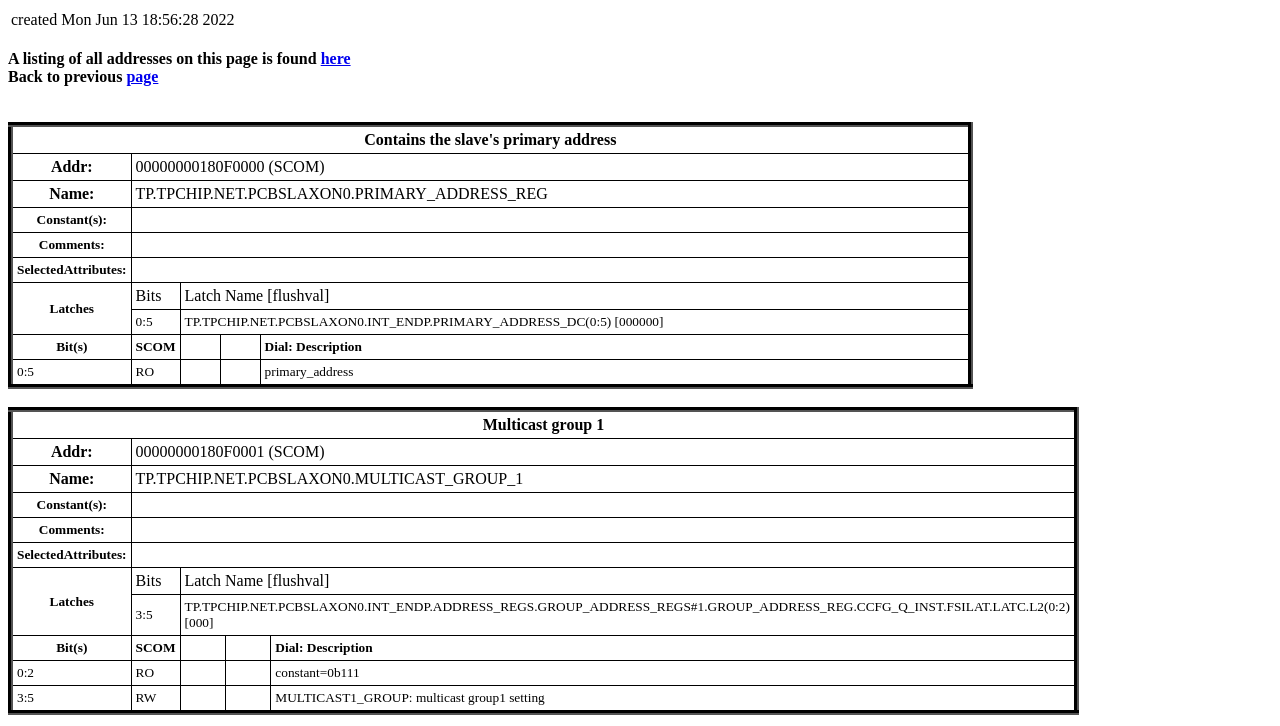
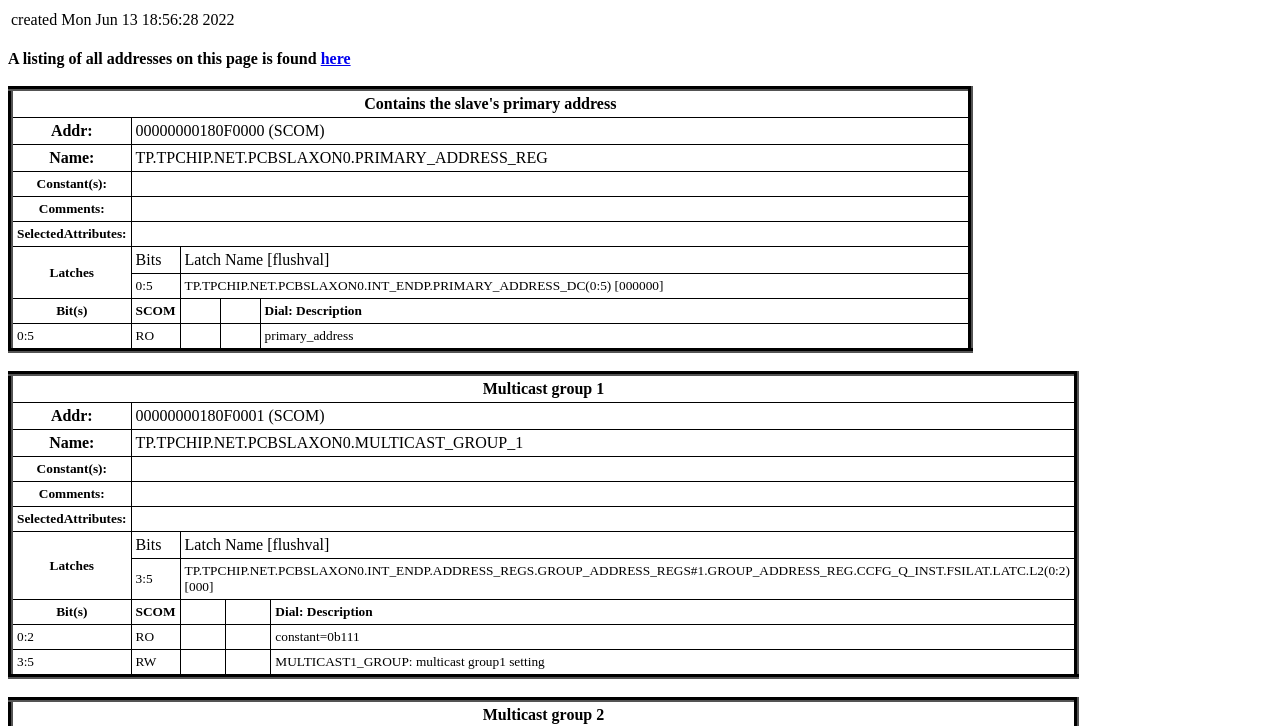
Before and after one commit to open-power/docs, a plain HTML site: page Processor Register Definitions/iohs_pcb_slave.html in a window 1280 px wide. Shown: the top 726 px of the page. Drawn offline with Linux system fonts and the light colour scheme.

Commit message:
Update iohs_pcb_slave.html

```diff
--- a/Processor Register Definitions/iohs_pcb_slave.html
+++ b/Processor Register Definitions/iohs_pcb_slave.html
@@ -24,7 +24,7 @@ table.scomtable td { border-width: 1px 1px 1px 1px;
 <TD bgcolor=#FFFFFF> created Mon Jun 13 18:56:28 2022
 </TD></TABLE><BR>
 <strong>A listing of all addresses on this page is found <A HREF="#listing">here<A>
-<BR>Back to previous <A HREF="./function.html">page<A></strong><BR>
+
 <BR><BR>
 <TABLE class="scomtable";>
 <COL width="70">
```
